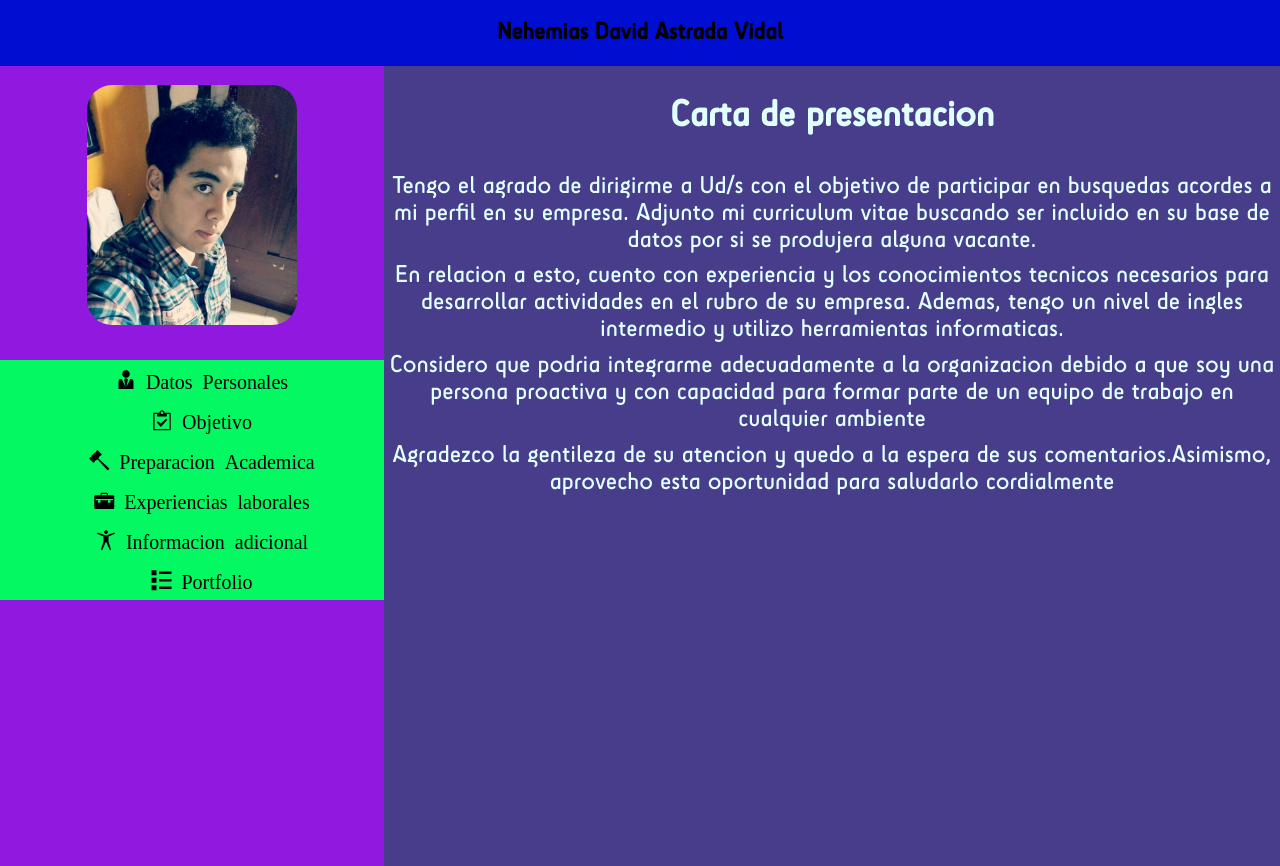
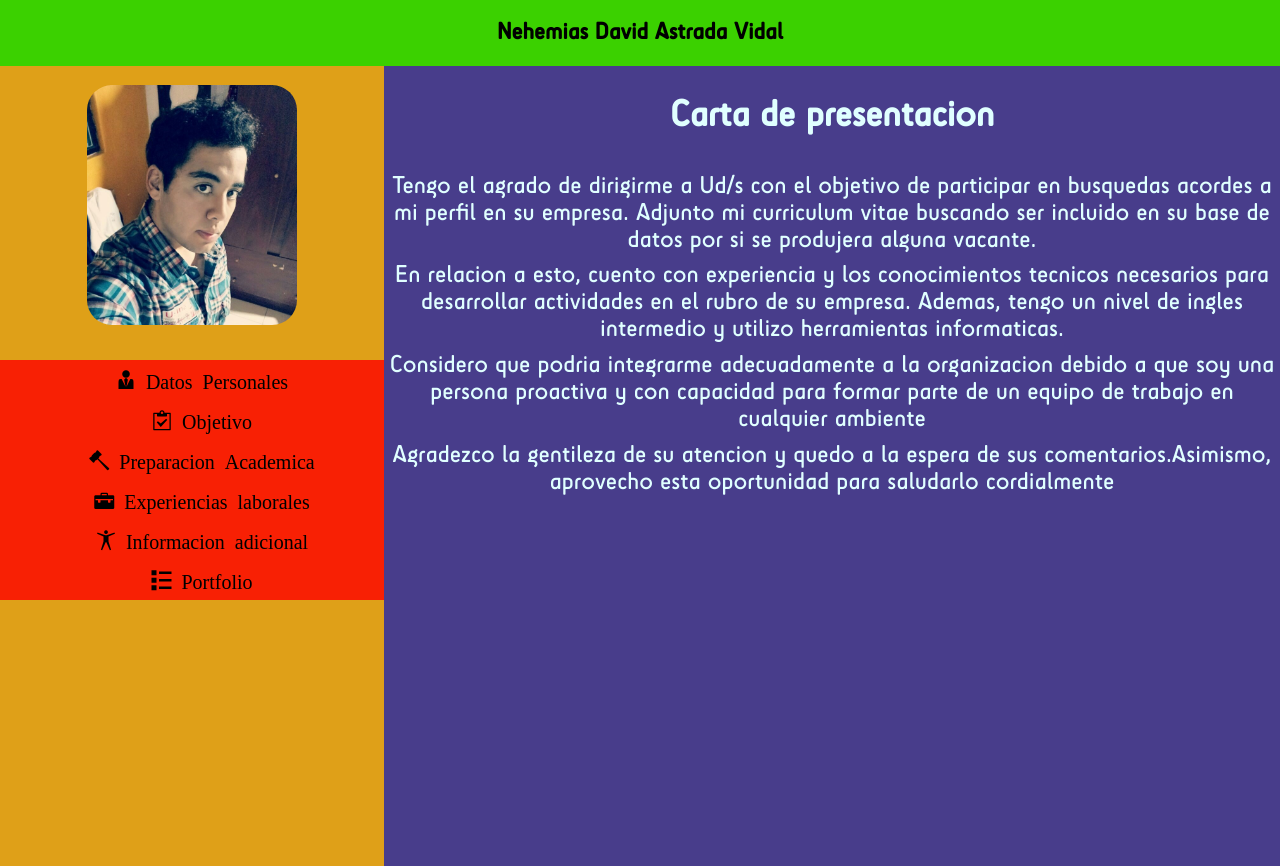
Before and after one commit to nehemias364/Acamica-Prueba-push, a plain HTML site: page index.html in a window 1280 px wide. Drawn offline with Linux system fonts and the light colour scheme; files whose address does not match are found by name.

Commit message:
tercer commit

```diff
--- a/css/styles.css
+++ b/css/styles.css
@@ -14,7 +14,7 @@ body{
 	padding: 0;
 	font-family: SciFly;
     -webkit-flex-direction: column;
-	background-color: rgb(0, 14, 209);
+	background-color: rgb(59, 209, 0);
 }
 .contenedor_informacion{
 	display: flex;
@@ -25,7 +25,7 @@ body{
     -webkit-flex-direction: column;
     min-width: 30%;
     max-width: 30%;
-	background-color: rgb(144, 24, 223);
+	background-color: rgb(223, 160, 24);
 }
 .categorias_flex img {
 	 border-radius: 25px;
@@ -38,7 +38,7 @@ body{
 }
 .categorias_flex li {
 	list-style-type: none;
-	background-color: rgb(4, 248, 98);
+	background-color: rgb(248, 32, 4);
 	width: 100%;
 	transition: 0.9s;
 	flex-direction: row;
```
